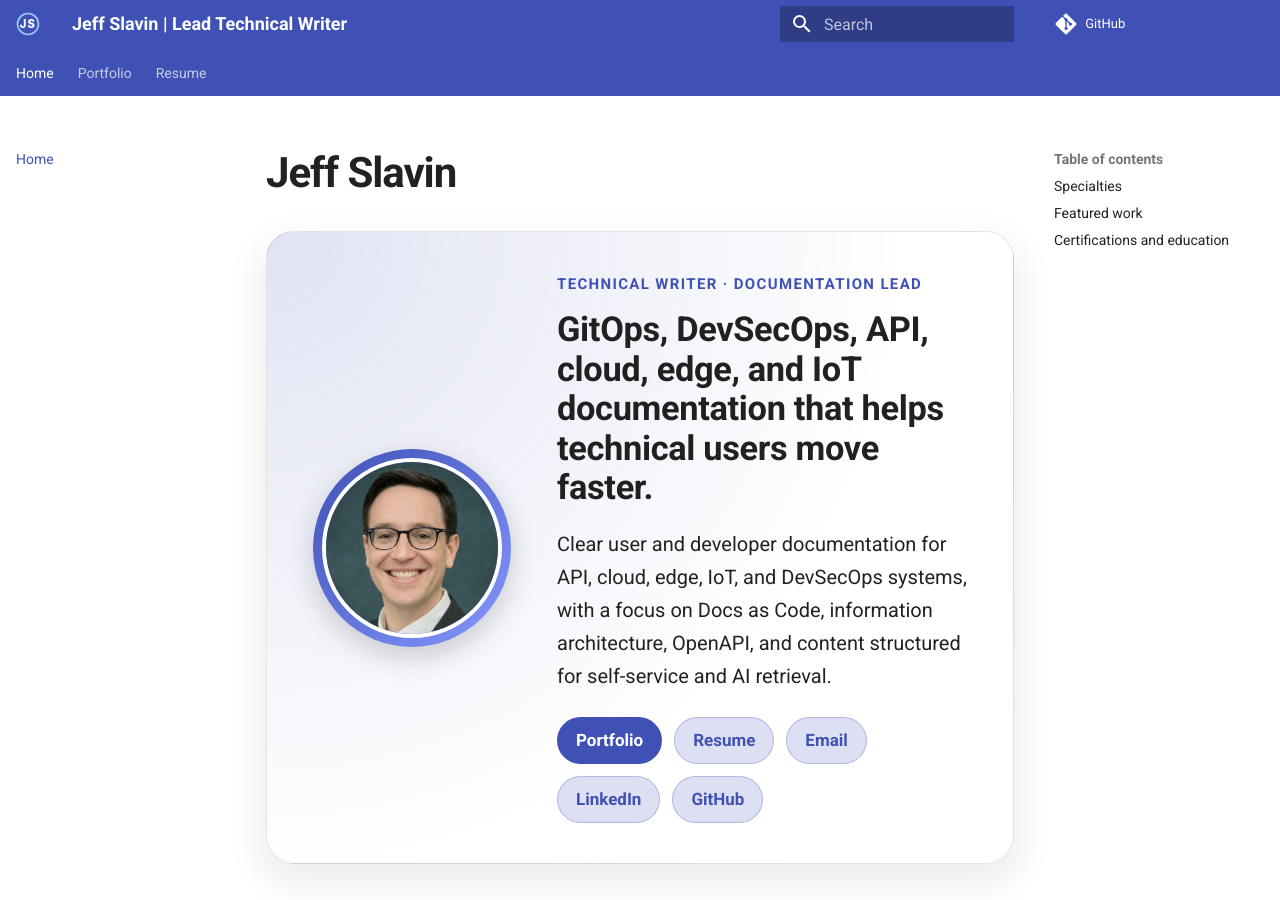
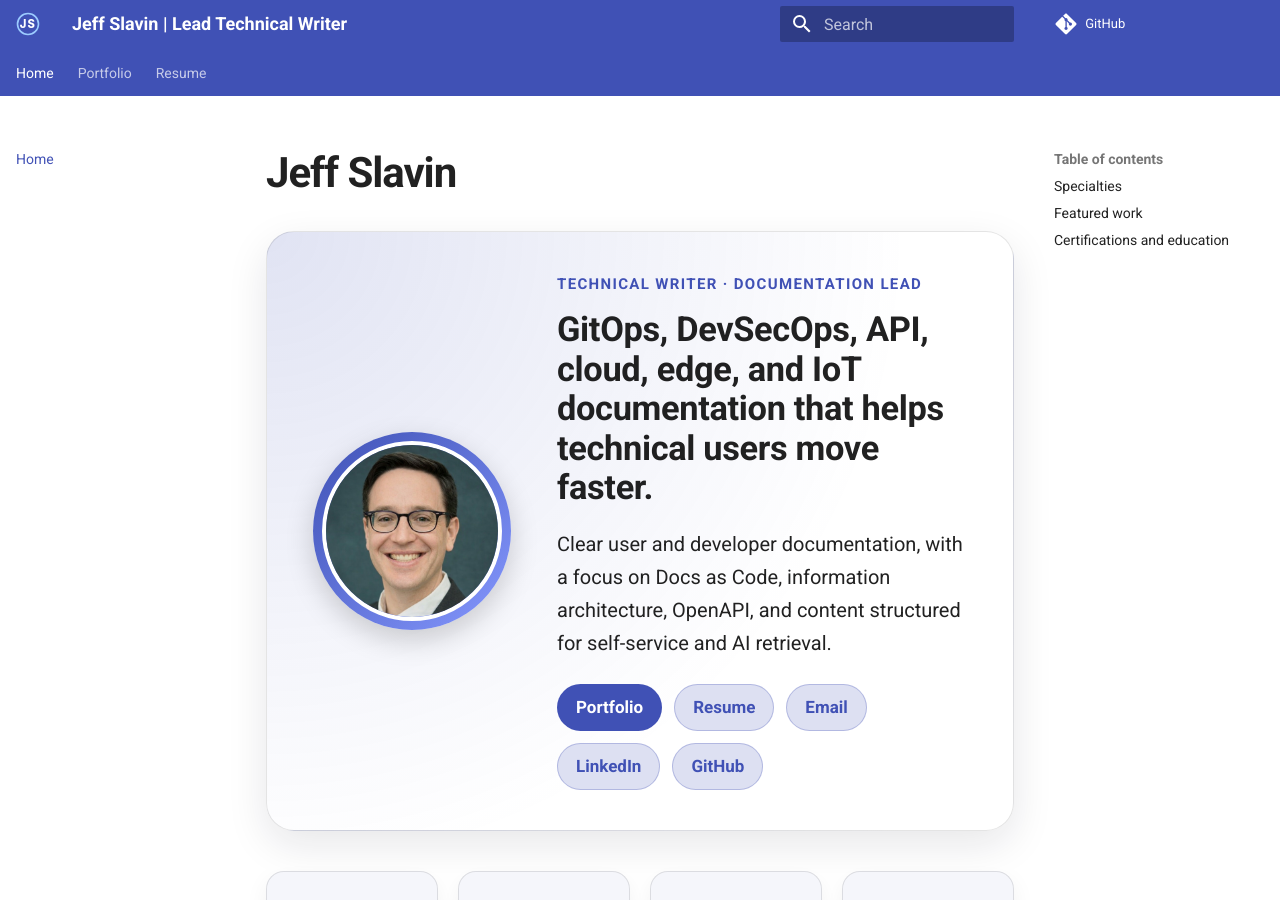
Before and after one commit to jslavin-docs/jslavin-docs.github.io, an MkDocs documentation site: the page built from docs/index.md, in a window 1280 px wide and 900 px high. Built offline with MkDocs 1.6.1 and Material for MkDocs 9.7.7, drawn with Linux system fonts in a browser that asks for light colours; comment, search, counter and statistics services are not loaded.

Commit message:
Tighten hero summary

```diff
--- a/docs/index.md
+++ b/docs/index.md
@@ -11,7 +11,7 @@ description: "Technical writing portfolio for Jeff Slavin, focused on GitOps, De
   <div class="hero-copy">
     <p class="eyebrow">TECHNICAL WRITER · DOCUMENTATION LEAD</p>
     <h2 class="hero-title">GitOps, DevSecOps, API, cloud, edge, and IoT documentation that helps technical users move faster.</h2>
-    <p class="hero-summary">Clear user and developer documentation for API, cloud, edge, IoT, and DevSecOps systems, with a focus on Docs as Code, information architecture, OpenAPI, and content structured for self-service and AI retrieval.</p>
+    <p class="hero-summary">Clear user and developer documentation, with a focus on Docs as Code, information architecture, OpenAPI, and content structured for self-service and AI retrieval.</p>
     <div class="hero-actions">
       <a class="button primary" href="portfolio/">Portfolio</a>
       <a class="button secondary" href="resume/">Resume</a>
```
